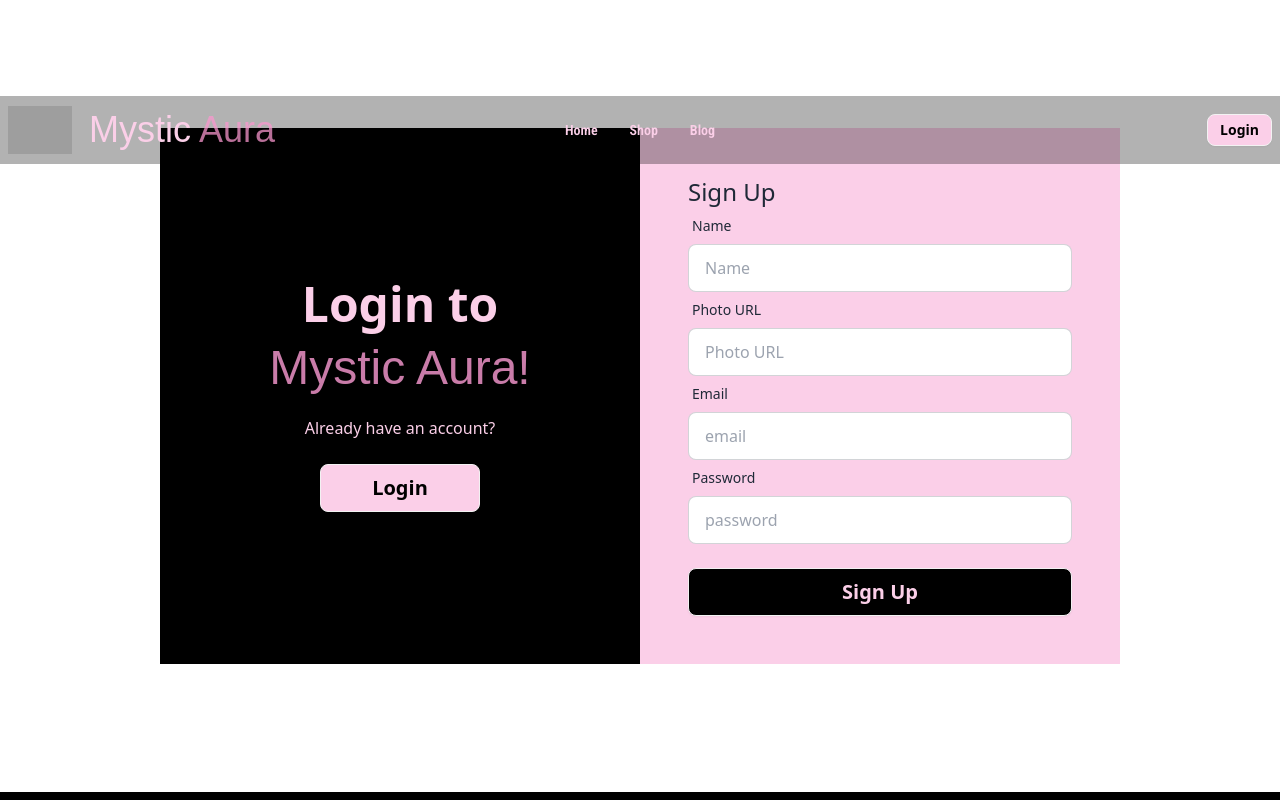
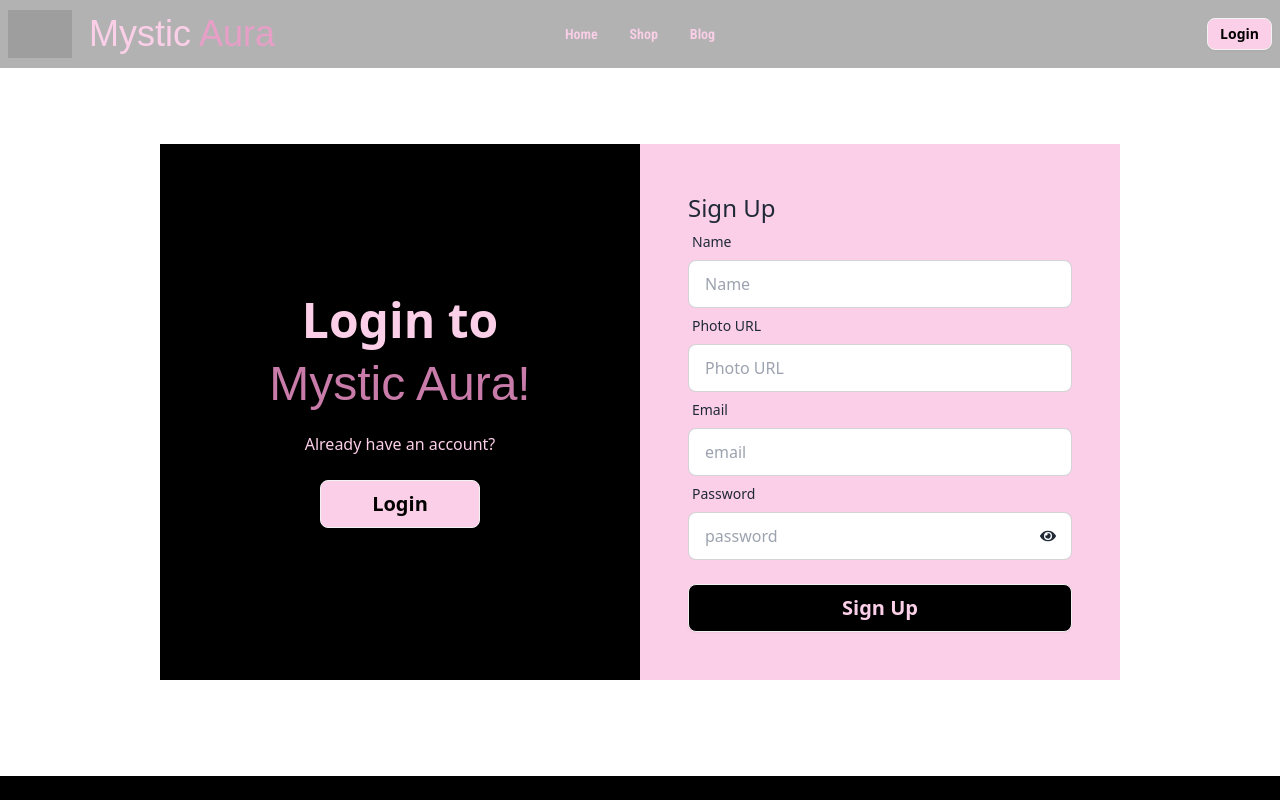
Before and after one commit to JannatulAfrozFaria/mystic-aura-client, a React (Vite) app: page /signUp in a window 1280 px wide. Shown: the top 800 px of the page. Built offline with nearby package versions, Linux system fonts and the light colour scheme; no server answers; grey boxes are pictures that could not be loaded; a web font is replaced by a local one.

Commit message:
toggle button setup in sign up page

```diff
--- a/src/pages/login/login.jsx
+++ b/src/pages/login/login.jsx
@@ -59,7 +59,7 @@ const Login = () => {
             <Helmet>
                 <title>Mystic Aura | Login</title>
             </Helmet>
-            <div className="h-[75vh] md:my-24  flex items-center justify-center">
+            <div className="md:pb-24 md:pt-40 flex items-center justify-center">
                 <div className="w-3/4 mx-auto">
                     <div className="grid grid-cols-1 md:grid-cols-2 items-center justify-center h-full">
                         {/* TEXT SECTION */}
@@ -98,9 +98,9 @@ const Login = () => {
                                     </label>
                                     <div className="relative">
                                         <input type={showPassword? "text" : "password"}
-                                        name="password" placeholder="password" className="input input-bordered" required />
+                                        name="password" placeholder="password" className="input input-bordered w-full" required />
                                         <span className="absolute top-4 right-4 " onClick={()=> setShowPassword(!showPassword)} > {showPassword ? <FaEyeSlash /> : <FaEye /> }  </span>
-                                        </div>
+                                    </div>
                                     {/* <label className="label">
                                     <a href="#" className="label-text-alt link link-hover">Forgot password?</a>
                                 </label> */}
--- a/src/pages/signUp/SignUp.jsx
+++ b/src/pages/signUp/SignUp.jsx
@@ -1,12 +1,14 @@
-import { useContext } from "react";
+import { useContext, useState } from "react";
 import { Helmet } from "react-helmet-async";
 import { useForm } from "react-hook-form";
 import { Link, useNavigate } from "react-router-dom";
 import { AuthContext } from "../../providers/AuthProvider";
 import Swal from "sweetalert2";
-
+import { FaEye } from "react-icons/fa";
+import { FaEyeSlash } from "react-icons/fa";
 
 const SignUp = () => {
+    const [showPassword,setShowPassword] = useState(false);
     const { createUser , updateUserProfile } = useContext(AuthContext);
     const { register, handleSubmit, reset, formState: { errors } } = useForm();
     const navigate = useNavigate();
@@ -38,7 +40,7 @@ const SignUp = () => {
             <Helmet>
                 <title>Mystic Aura | Sign Up</title>
             </Helmet>
-            <div className="h-[75vh] md:my-24  flex items-center justify-center">
+            <div className="md:pb-24 md:pt-36  flex items-center justify-center">
                 <div className="w-3/4 mx-auto">
                     <div className="grid grid-cols-1 md:grid-cols-2 items-center justify-center h-full">
                         {/* TEXT SECTION */}
@@ -92,14 +94,25 @@ const SignUp = () => {
                                     <label className="label">
                                         <span className="label-text">Password</span>
                                     </label>
-                                    <input type="password" {...register("password", {
+                                    <div className="relative">
+                                    <input type={showPassword? "text" : "password"} onClick={()=> setShowPassword(!showPassword)}
+                                     {...register("password", {
                                         required: true,
                                         minLength: 6,
                                         maxLength: 20,
                                         pattern: /^(?=.*[A-Z])(?=.*[!@#$&*])(?=.*[0-9])(?=.*[a-z]).{6,}$/
-                                        // pattern: /^(?=.*[A-Z])(?=.*[!@#$&*])(?=.*[0-9])(?=.*[a-z]).{6}$/
                                     })}
-                                        name="password" placeholder="password" className="input input-bordered" />
+                                        name="password" placeholder="password" className="input input-bordered w-full" />
+                                        <span className="absolute top-4 right-4 " onClick={()=> setShowPassword(!showPassword)} > {showPassword ? <FaEyeSlash /> : <FaEye /> }  </span>
+                                    </div>
+                                    {/* <input type={showPassword? "text" : "password"} onClick={()=> setShowPassword(!showPassword)}
+                                     {...register("password", {
+                                        required: true,
+                                        minLength: 6,
+                                        maxLength: 20,
+                                        pattern: /^(?=.*[A-Z])(?=.*[!@#$&*])(?=.*[0-9])(?=.*[a-z]).{6,}$/
+                                    })}
+                                        name="password" placeholder="password" className="input input-bordered" /> */}
                                     {errors.password?.type === 'required' && <span className="text-dark2 font-md font-semibold" >Password is required</span>}
                                     {errors.password?.type === 'minLength' && <span className="text-dark2 font-md font-semibold" >Password must be at least 6 characters</span>}
                                     {errors.password?.type === 'maxLength' && <span className="text-dark2 font-md font-semibold" >Password must be less than 20 character</span>}
```
